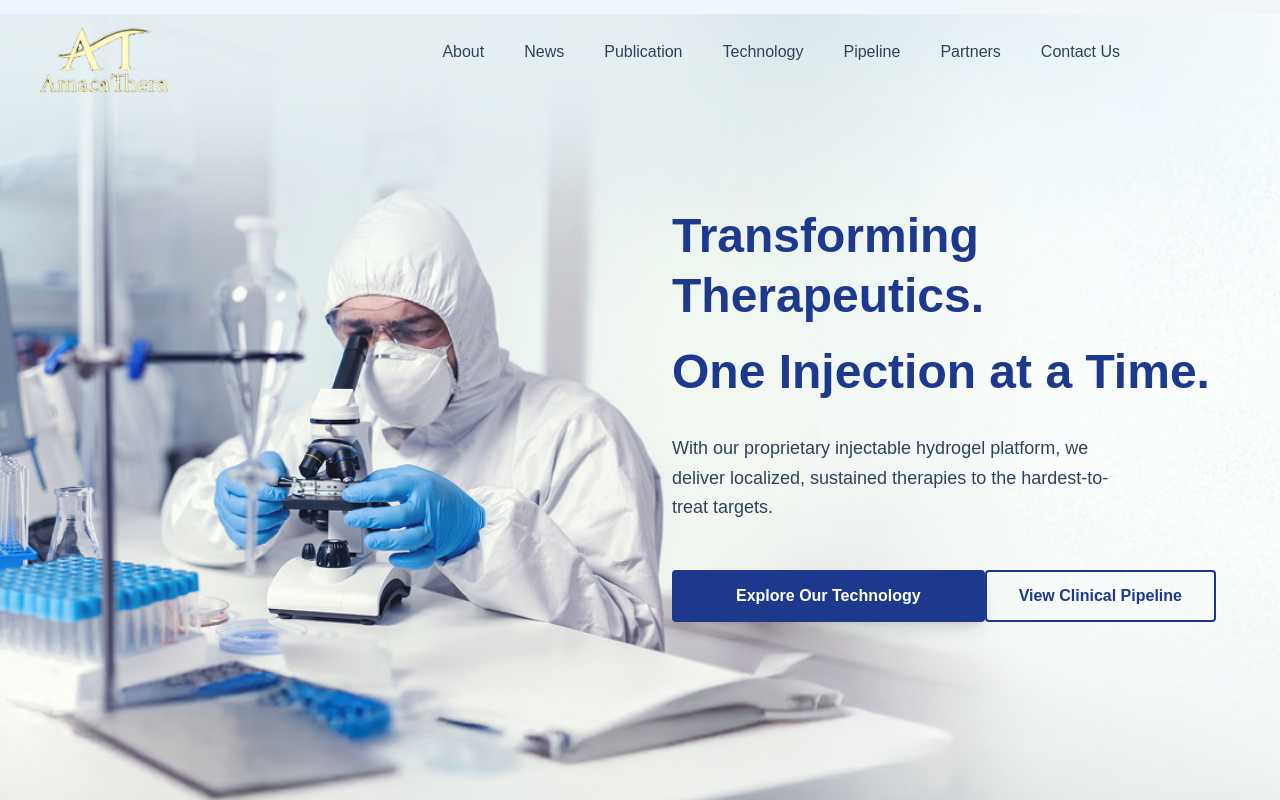
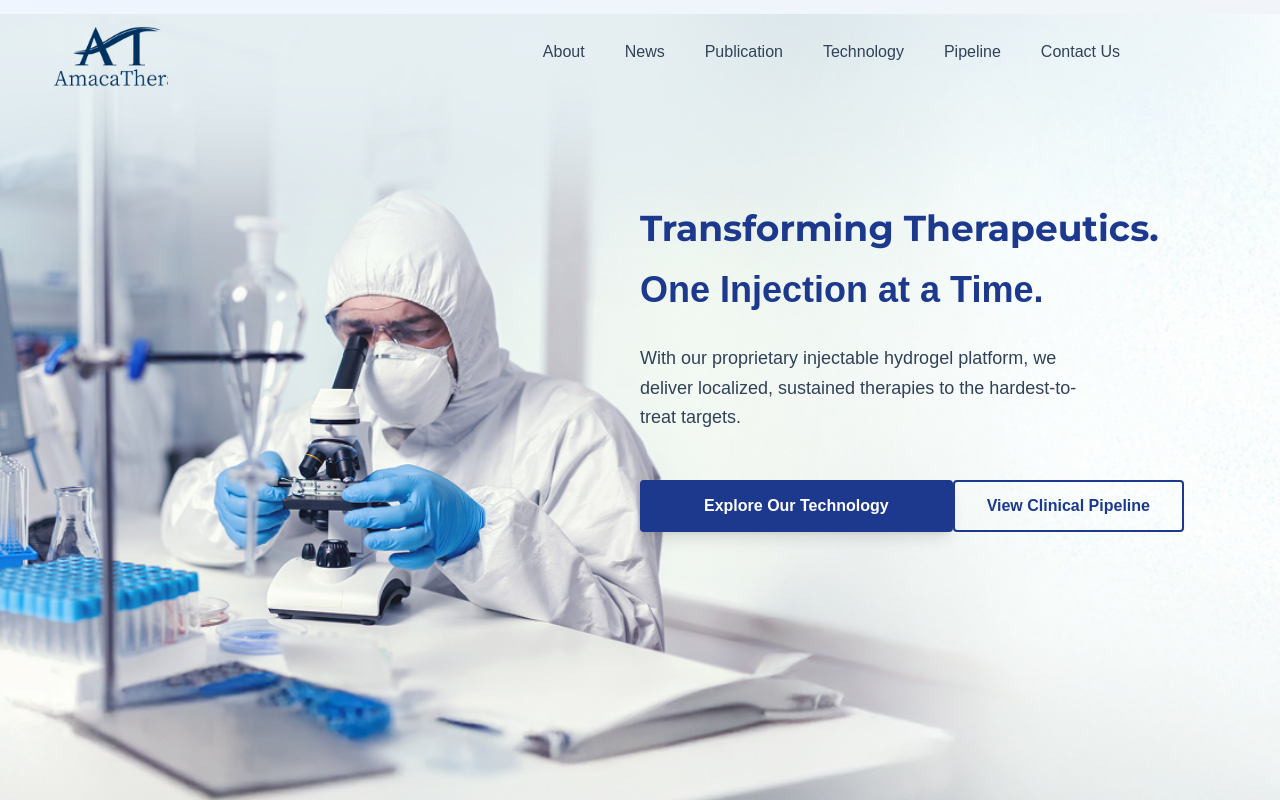
Before and after one commit to sharonatikin/amacathera, a Next.js app: page / in a window 1280 px wide. Shown: the top 800 px of the page. Built offline with nearby package versions, Linux system fonts and the light colour scheme.

Commit message:
31/10/25.2

```diff
--- a/src/components/Heading.tsx
+++ b/src/components/Heading.tsx
@@ -4,14 +4,14 @@
              <div
         className="w-32 h-22 mt-4 ml-10 "
         style={{
-          backgroundImage: 'url("/images/Logo.png")',
+          backgroundImage: 'url("/logos/Amaca_Thera_Logo_PNG.png")',
           backgroundSize: 'cover',
           backgroundPosition: 'center left',
         }}
       />
 
       <div className="flex gap-10 items-center">
-        {["About", "News", "Publication", "Technology", "Pipeline", "Partners", "Contact Us"].map(
+        {["About", "News", "Publication", "Technology", "Pipeline", "Contact Us"].map(
           (item) => (
             <button
               key={item}
--- a/src/components/Hero.tsx
+++ b/src/components/Hero.tsx
@@ -1,3 +1,8 @@
+import { Montserrat } from "next/font/google";
+const montserrat = Montserrat({
+  subsets: ['latin'],
+  weight: ['400', '500', '600', '700'], // choose weights you need
+});
 export default function Hero() {
   return (
     <div className="min-h-screen w-full -mt-[7%] bg-gradient-to-br from-blue-50 via-slate-100 to-blue-100 relative overflow-hidden">
@@ -16,7 +21,7 @@ export default function Hero() {
 
         {/* Hero Section */}
         <div className="max-w-7xl mx-auto px-8 py-20 pt-[15%]">
-          <div className="grid grid-cols-2 gap-16 items-center">
+          <div className="grid grid-cols-2 items-center">
             {/* Left Side - Image Area */}
             <div className="flex items-center justify-center">
             </div>
@@ -24,10 +29,10 @@ export default function Hero() {
             {/* Right Side - Content */}
             <div className="flex flex-col gap-8">
               <div className="">
-                <h1 className="text-5xl font-bold text-blue-900 mb-4 leading-tight">
+                <h1 className={`text-4xl font-bold whitespace-nowrap text-blue-900 mb-4 leading-tight ${montserrat.className}`}>
                   Transforming Therapeutics.
                 </h1>
-                <h2 className="text-5xl font-bold text-blue-900 leading-tight">
+                <h2 className="text-4xl font-bold text-blue-900 leading-tight">
                   One Injection at a Time.
                 </h2>
               </div>
```
